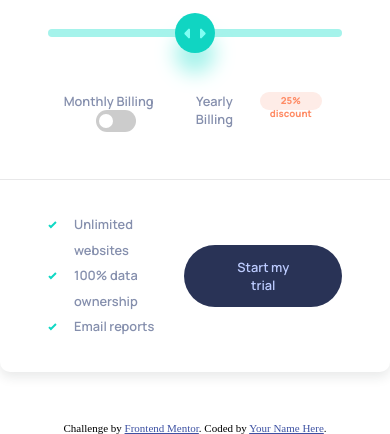
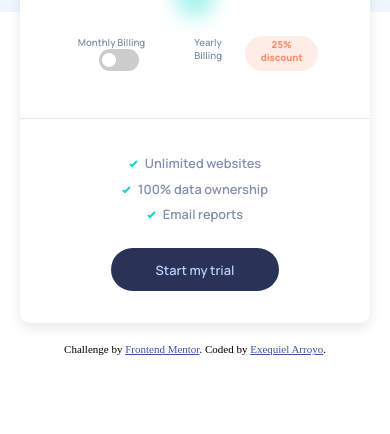
Before and after one commit to exequielarroyo/interactive-pricing-component-main, a plain HTML site: page index.html in a window 390 px wide. Shown: the part 437-871 px from the top of the page. After the commit the page ends 844 px from the top, so only its background shows below. Drawn offline with Linux system fonts and the light colour scheme.

Commit message:
updated solution for mobile view

```diff
--- a/_variables.scss
+++ b/_variables.scss
@@ -13,18 +13,20 @@ $Light-Grayish-Blue-Toggle-Background: hsl(223, 50%, 87%);
 $Grayish-Blue-Text: hsl(225, 20%, 60%);
 $Dark-Desaturated-Blue-Text-CTA-Background: hsl(227, 35%, 25%);
 
+$mobile: 600px;
+
 $font-family: Manrope;
 $font-size: 15px;
-$font-weights :(
+$font-weights: (
 	"regular": 600,
 	"medium": 800
 );
 $font-sizes: (
+	"large": 2.5rem,
 	"normal": 1rem,
 	"medium": 2rem,
-    "small": .8rem,
-    "extra-small": .6rem,
-    "large": 2.5rem
+	"small": 0.8rem,
+	"extra-small": 0.6rem
 );
 $font-colors: (
 	"grayish-blue": $Grayish-Blue-Text,
@@ -33,5 +35,5 @@ $font-colors: (
 	"pale-blue": $pale-blue-CTA-text
 );
 
-$body-image: url('images/bg-pattern.svg');
-$header-image: url('images/pattern-circles.svg')
+$body-image: url("images/bg-pattern.svg");
+$header-image: url("images/pattern-circles.svg");
--- a/index.html
+++ b/index.html
@@ -48,8 +48,7 @@
 
         <div class="price-option">
           <div class="price-option-billing">
-            <label for="billing">Monthly Billing
-            </label>
+            <label for="billing">Monthly Billing</label>
             <label class="switch">
               <input type="checkbox">
               <span class="slider round"></span>
@@ -76,7 +75,7 @@
 
   <footer class="attribution">
     Challenge by <a href="https://www.frontendmentor.io?ref=challenge" target="_blank">Frontend Mentor</a>.
-    Coded by <a href="#">Your Name Here</a>.
+    Coded by <a href="http://www.github.com/exequielarroyo">Exequiel Arroyo</a>.
   </footer>
 </body>
 
--- a/main.scss
+++ b/main.scss
@@ -25,6 +25,12 @@
 	font-family: $font-family;
 }
 
+@mixin mobile {
+	@media (max-width: $mobile) {
+		@content;
+	}
+}
+
 body {
 	@include background-image($body-image, top);
 }
@@ -34,8 +40,20 @@ header {
 
 	padding: 100px 0 90px 0;
 
+	h1 {
+		@include font(dark-blue, medium);
+	}
 	p {
-		padding-top: 12px;
+		padding: 12px 70px 0 70px;
+	}
+
+	@include mobile() {
+		h1 {
+			@include font(dark-blue, normal);
+		}
+		p {
+			@include font(grayish-blue, small);
+		}
 	}
 }
 
@@ -44,10 +62,6 @@ header {
 	margin: auto;
 	text-align: center;
 	@include font(grayish-blue, normal);
-
-	h1 {
-		@include font(dark-blue, medium);
-	}
 }
 
 .top-package {
@@ -55,10 +69,18 @@ header {
 	border-radius: 10px;
 	box-shadow: 0 5px 12px rgba(33, 36, 41, 0.1);
 	margin-bottom: 50px;
+
+	@include mobile() {
+		margin: 0 20px;
+	}
 }
 
 main {
 	padding: 2rem 3rem;
+
+	@include mobile() {
+		padding: 2rem;
+	}
 
 	input[type="range"] {
 		margin-top: 45px;
@@ -92,6 +114,10 @@ main {
 	justify-content: space-between;
 	align-items: center;
 
+	@include mobile() {
+		flex-direction: column;
+	}
+
 	&-page-views {
 		@include font(grayish-blue, small);
 		font-weight: weight(medium);
@@ -111,6 +137,10 @@ main {
 		#per {
 			margin-left: 5px;
 		}
+
+		@include mobile() {
+			flex-direction: row;
+		}
 	}
 }
 
@@ -119,6 +149,10 @@ main {
 	margin: 50px 20px 15px 0;
 	justify-content: flex-end;
 	@include font(grayish-blue, small);
+
+	@include mobile() {
+		@include font(grayish-blue, extra-small);
+	}
 
 	&-billing {
 		// input {
@@ -189,7 +223,7 @@ main {
 			border-radius: 34px;
 		}
 
-		.slider.round:hover{
+		.slider.round:hover {
 			background-color: $soft-cyan;
 		}
 
@@ -203,13 +237,22 @@ main {
 		margin-left: 15px;
 
 		&-number {
-			height: 18px;
+			// height: 18px;
 			margin-left: 15px;
 			@include font(light-red, extra-small);
 			background-color: $light-grayish-red-discount-background;
 			font-weight: weight(medium);
 			border-radius: 20px;
 			padding: 2px 6px;
+
+			@include mobile() {
+				margin-left: 10px;
+				@include font(light-red, extra-small);
+			}
+		}
+
+		@include mobile() {
+			margin-left: 10px;
 		}
 	}
 }
@@ -231,6 +274,16 @@ main {
 			text-align: left;
 			line-height: 1.6rem;
 			list-style-image: url("images/icon-check.svg");
+
+			@include mobile() {
+				text-align: center;
+				list-style-position: inside;
+				padding: 0;
+			}
+		}
+
+		@include mobile() {
+			margin-left: 0;
 		}
 	}
 
@@ -244,4 +297,16 @@ main {
 	a:hover {
 		color: $white-pricing-Component-Background;
 	}
+
+	@include mobile() {
+		flex-direction: column;
+
+		a {
+			margin-top: 20px;
+		}
+	}
 }
+
+footer {
+	margin: 20px 0;
+}
```
Also changed, not shown: main.css, 1 other file. Lines whose indentation alone changed are shown as unchanged.
